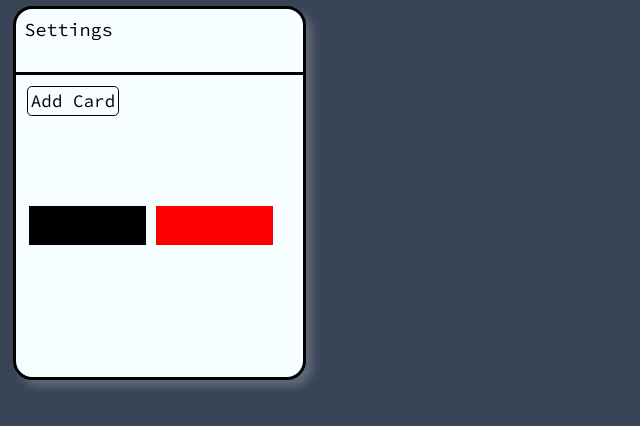
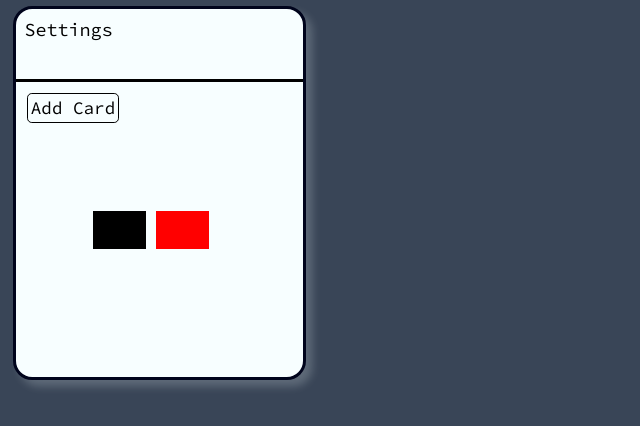
Before and after one commit to Technical27/cards, a Next.js app: page / in a window 1280 px wide. Shown: the top 426 px of the page, without its empty margins (0-640 px from the left). Built offline with nearby package versions, Linux system fonts and the light colour scheme.

Commit message:
fixed styling

```diff
--- a/styles/TaskCard.css
+++ b/styles/TaskCard.css
@@ -8,7 +8,7 @@
   height: 46%;
   min-height: 240px;
   margin: 0.5% 1%;
-  border: 0.2rem solid black;
+  border: 0.2rem solid #00041c;
   border-radius: 1.2rem;
   box-shadow: 0.4rem 0.4rem 0.5rem rgba(247, 254, 255, 0.2);
   background-color: #f7feff;
@@ -47,18 +47,18 @@
 
 .name {
   word-break: break-word;
-  height: 16%;
+  height: 19%;
   font-size: 2.3vh;
 }
 
 .color {
   height: 46%;
-  width: 46%;
+  width: 21%;
   margin: 2%;
 }
 
 .color.selected {
-  outline: thick solid black;
+  outline: thick solid #212100;
 }
 
 .colors {
@@ -66,7 +66,7 @@
   width: 94%;
   display: flex;
   flex-flow: row wrap;
-  justify-content: space-between;
+  justify-content: center;
   align-items: flex-start;
 }
 
```
